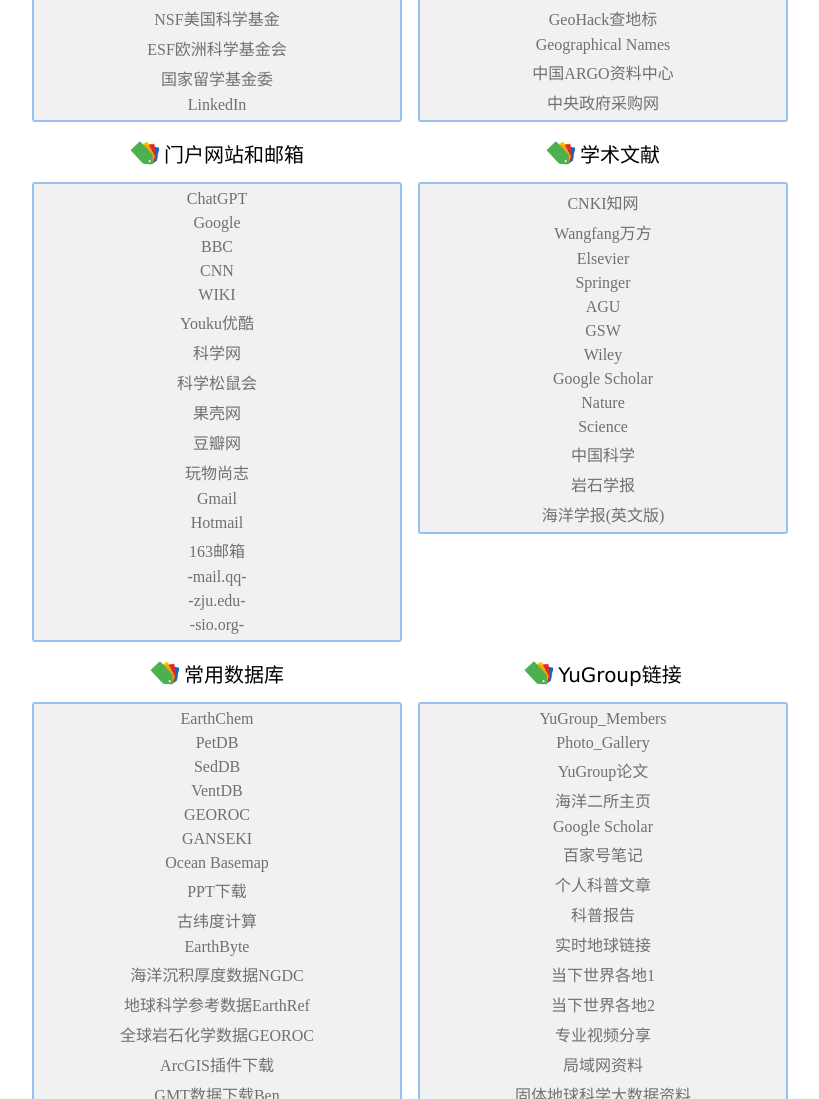
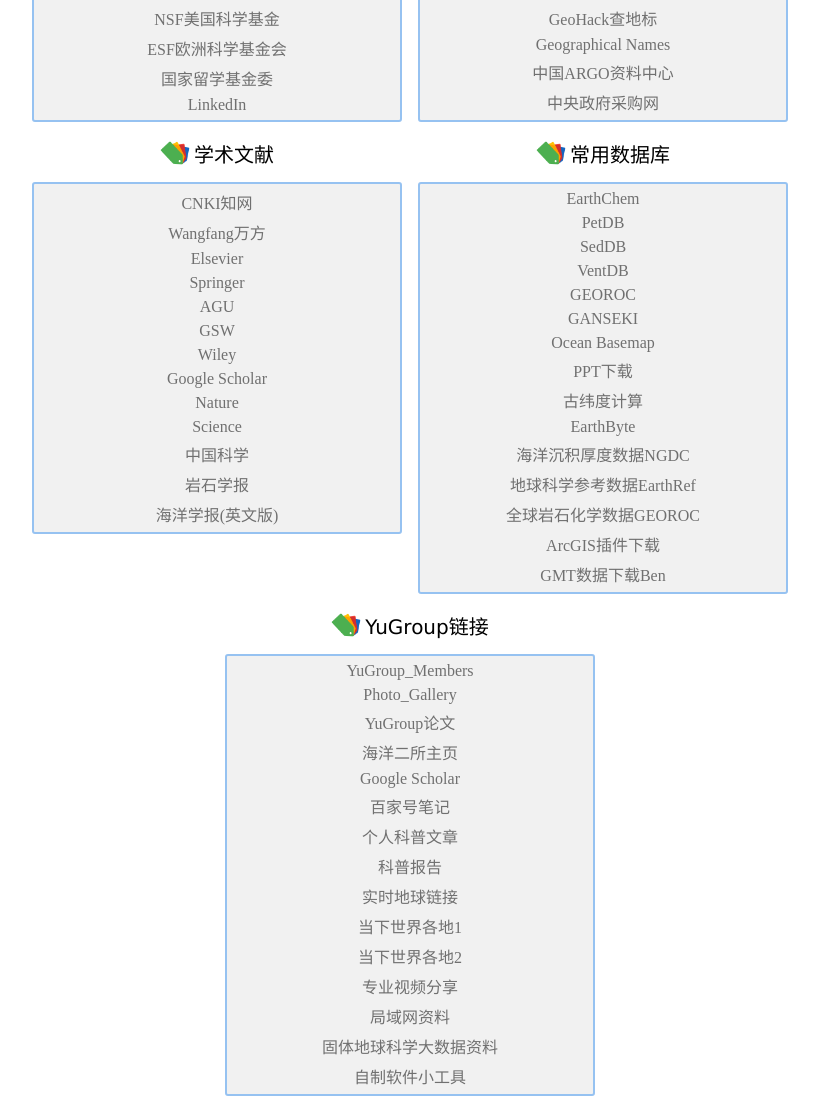
Before and after one commit to minifish930/Dupal, a plain HTML site: page index.html in a window 1280 px wide. Shown: the part 1440-2539 px from the top of the page, without its empty margins (310-1129 px from the left). Drawn offline with Linux system fonts and the light colour scheme.

Commit message:
Update index.html

```diff
--- a/index.html
+++ b/index.html
@@ -15,8 +15,8 @@
 <body>
     <div class="left">
         <ul>
-            <li><a href="#01" target="_self">海洋局直属单位</a></li>
-            <li><a href="#03" target="_self">局外地质海洋单位</a></li>
+            <li><a href="#01" target="_self">自然资源部直属单位</a></li>
+            <li><a href="#03" target="_self">部外地质海洋单位</a></li>
             <li><a href="#04" target="_self">科研院所</a></li>
             <li><a href="#05" target="_self">著名大学</a></li>
             <li><a href="#07" target="_self">项目、基金等</a></li>
@@ -35,11 +35,11 @@
         <div id="01" class="bo">
             <div class="tag">
                 <img src="./tag.png" alt="标签" class="tagpic">
-                <span>海洋局直属单位</span>
+                <span>自然资源部直属单位</span>
             </div>
 
             <div class='links'>
-                <a href=http://klsg.sio.org.cn>自然资源部海底科学重点实验室</a>
+                <a href=http://klsg.sio.org.cn>海底科学与划界全国重点实验室</a>
                 <a href=http://www.sio.org.cn>自然资源部第二海洋研究所</a>
                 <a href=http://www.mnr.gov.cn>自然资源部</a>
                 <a href=http://www.fio.org.cn>自然资源部第一海洋研究所</a>
@@ -70,7 +70,7 @@
         <div id="03" class="bo">
             <div class="tag">
                 <img src="./tag.png" alt="标签" class="tagpic">
-                <span>局外地质海洋单位</span>
+                <span>部外地质海洋单位</span>
             </div>
             <div class='links'>
                 <a href=http://gs.zju.edu.cn>浙江大学地球科学学院</a>
@@ -228,34 +228,7 @@
             </div>
         </div>
 
-        <!-- 门户网站和邮箱 -->
-        <div id="09" class="bo">
-            <div class="tag">
-                <img src="./tag.png" alt="标签" class="tagpic">
-                <span>门户网站和邮箱</span>
-            </div>
-            <div class='links'>
-                <a href=https://chatgpt.com/>ChatGPT</a>
-                <a href=http://www.google.com>Google</a>
-                <a href=https://www.bbc.com/news>BBC</a>
-                <a href=https://www.cnn.com/>CNN</a>
-                <a href=http://en.wikipedia.org/wiki/Main_Page>WIKI</a>
-                <a href=http://www.youku.com>Youku优酷</a>
-                <a href=http://www.sciencenet.cn>科学网</a>
-                <a href=http://songshuhui.net>科学松鼠会</a>
-                <a href=http://www.guokr.com>果壳网</a>
-                <a href=http://www.douban.com>豆瓣网</a>
-                <a href=http://bbs.wanwushangzhi.cn>玩物尚志</a>
-                <a
-                    href=https://accounts.google.com/ServiceLogin?service=mail&passive=true&rm=false&continue=https%3a%2F%2Fmail.google.com%2Fmail%2F%3Fui%3Dhtml%26zy%3Dl&bsv=1eic6yu9oa4y3&ss=1&scc=1&ltmpl=default&ltmplcache=2>Gmail</a>
-                <a
-                    href=https://login.live.com/login.srf?wa=wsignin1.0&rpsnv=11&ct=1287408365&rver=6.1.6206.0&wp=MBI&wreply=http:%2F%2Fmail.live.com%2Fdefault.aspx&lc=2052&id=64855&mkt=zh-cn&cbcxt=mai&snsc=1>Hotmail</a>
-                <a href=http://freemail.163.com>163邮箱</a>
-                <a href=http://mail.qq.com>-mail.qq-</a>
-                <a href=http://css.zju.edu.cn>-zju.edu-</a>
-                <a href=https://mail.sio.org.cn/>-sio.org-</a>
-            </div>
-        </div>
+
 
         <!-- 学术文献 -->
         <div id="10" class="bo">
@@ -274,7 +247,7 @@
                 <a href=http://scholar.google.com/>Google Scholar</a>
                 <a href=http://www.nature.com/>Nature</a>
                 <a href=http://www.sciencemag.org/>Science</a>
-                <a href=https://www.scicloudcenter.com/SSTe/login/index>中国科学</a>
+                <a href=https://www.scichina.com/>中国科学</a>
                 <a href=http://www.ysxb.ac.cn/ysxb/ch/author/login.aspx>岩石学报</a>
                 <a href=https://mc03.manuscriptcentral.com/actaos>海洋学报(英文版)</a>
             </div>
```
